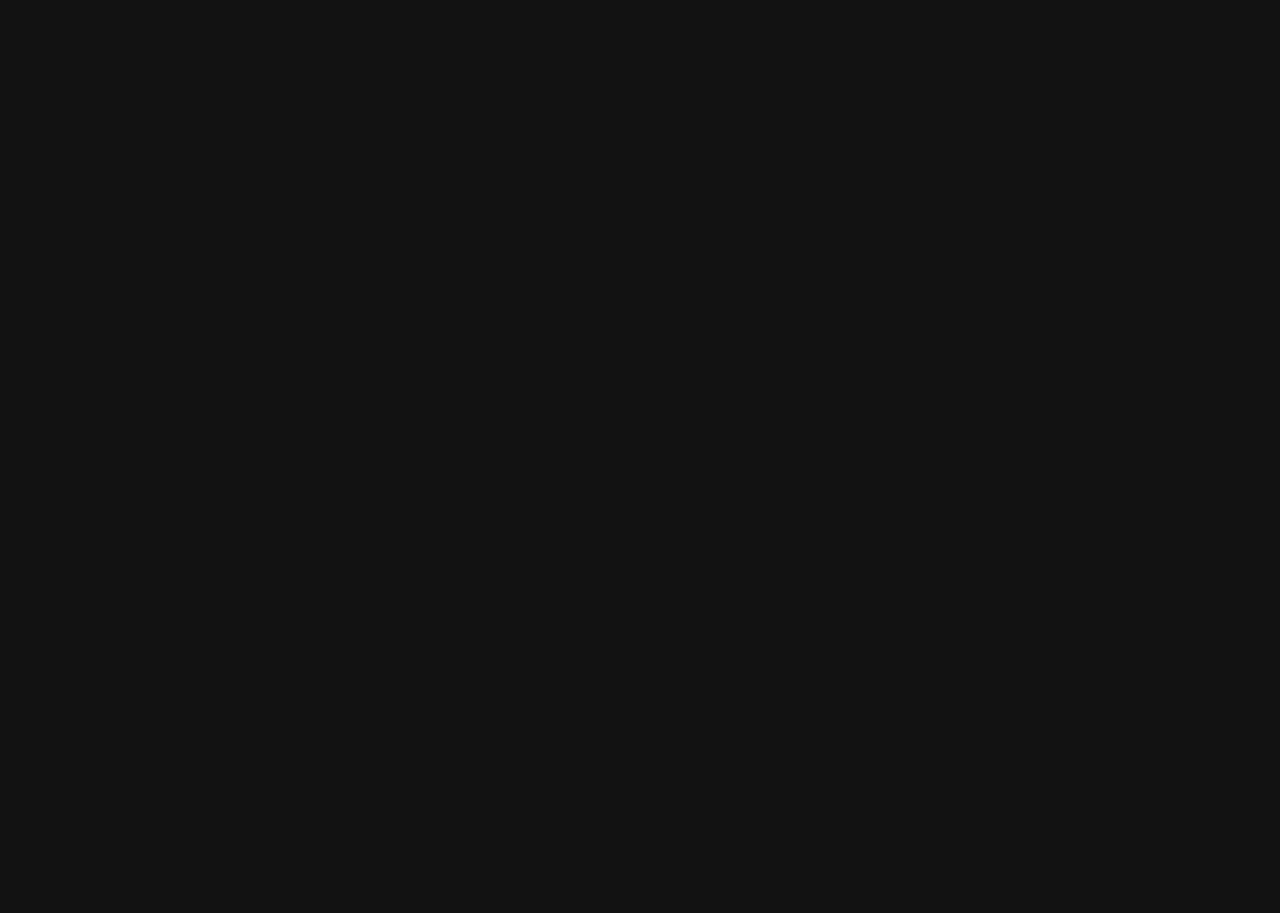
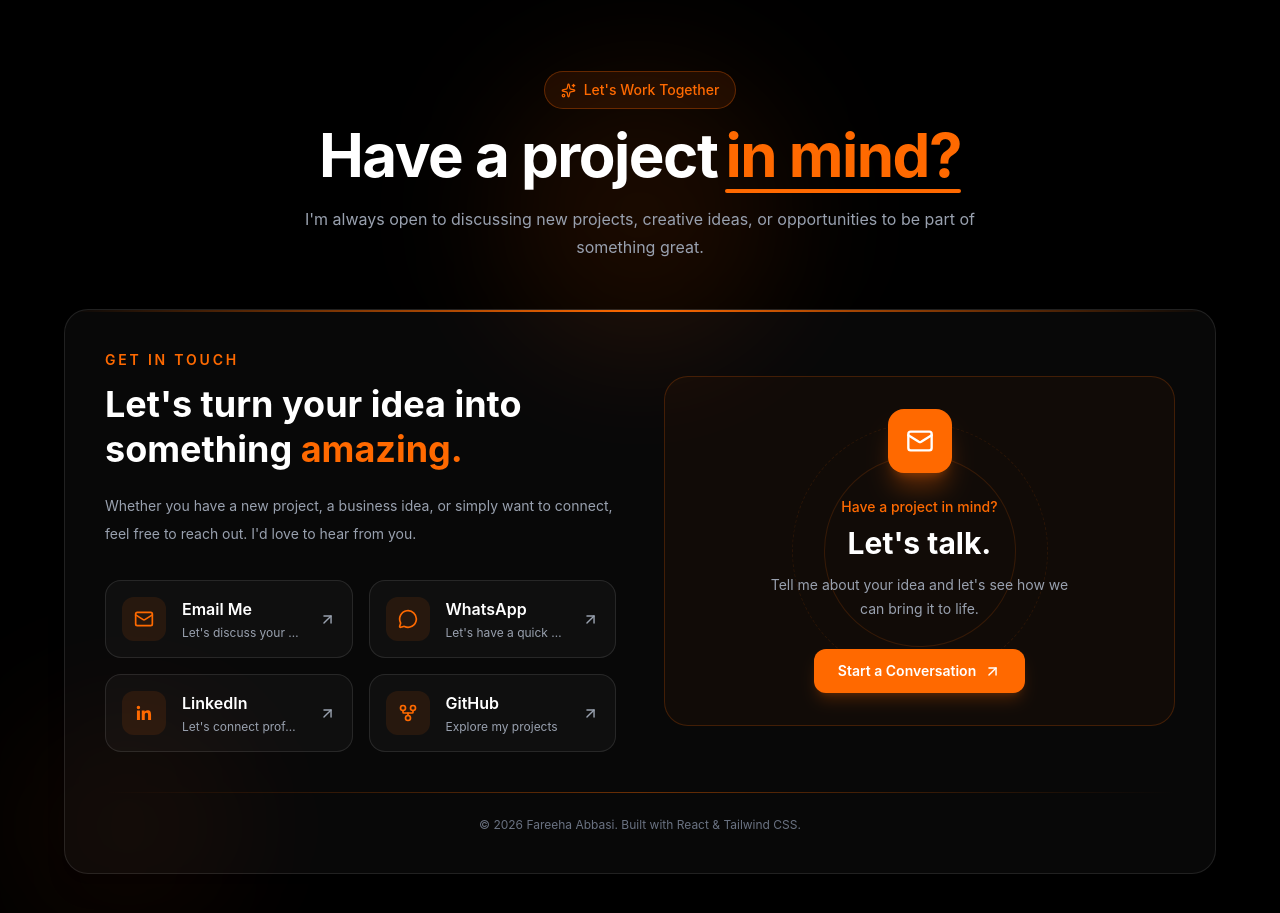
Before and after one commit to fareehaabbasi/Portfolio, a React (Vite) app: page / in a window 1280 px wide. Shown: the part 7600-8513 px from the top of the page. Before the commit the page ends 7591 px from the top, so only its background shows below. Built offline with nearby package versions, Linux system fonts and the light colour scheme.

Commit message:
contectSec-complete

```diff
--- a/src/App.jsx
+++ b/src/App.jsx
@@ -7,6 +7,7 @@
 import Skills from "./components/Skills";
 import ServicesOffer from "./components/ServicesOffer";
 import Project from "./components/Project";
+import ContactSec from "./components/ContactSec";
 
 const App = () => {
   const [darkMode, setDarkMode] = useState(true);
@@ -61,6 +62,9 @@
 
       {/* Project */}
       <Project darkMode={darkMode} />
+
+      {/* Contact */}
+      <ContactSec darkMode={darkMode} />
     </div>
   );
 };
--- /dev/null
+++ b/src/components/ContactSec.jsx
@@ -0,0 +1,233 @@
+import React from "react";
+import { motion } from "framer-motion";
+import {
+  Mail,
+  ArrowUpRight,
+  GitFork,
+  MessageCircle,
+  Sparkles,
+} from "lucide-react";
+
+// LinkedIn icon — lucide-react ke export error se bachne ke liye
+const LinkedInIcon = ({ size = 20, className = "" }) => (
+  <svg
+    width={size}
+    height={size}
+    viewBox="0 0 24 24"
+    fill="currentColor"
+    className={className}
+    xmlns="http://www.w3.org/2000/svg"
+  >
+    <path d="M20.45 20.45h-3.56v-5.57c0-1.33-.03-3.04-1.85-3.04-1.85 0-2.14 1.45-2.14 2.94v5.67H9.34V9h3.42v1.56h.05c.48-.9 1.64-1.85 3.37-1.85 3.61 0 4.28 2.38 4.28 5.48v6.26ZM5.32 7.43a2.07 2.07 0 1 1 0-4.14 2.07 2.07 0 0 1 0 4.14ZM3.54 20.45H7.1V9H3.54v11.45Z" />
+  </svg>
+);
+
+const contactItems = [
+  {
+    label: "Email Me",
+    text: "Let's discuss your project",
+    href: "mailto:abbasifareeha9@gmail.com",
+    icon: Mail,
+    external: false,
+  },
+  {
+    label: "WhatsApp",
+    text: "Let's have a quick chat",
+    href: "https://wa.me/923323792133",
+    icon: MessageCircle,
+    external: true,
+  },
+  {
+    label: "LinkedIn",
+    text: "Let's connect professionally",
+    href: "https://www.linkedin.com/in/fareeha-abbasi2005/",
+    icon: LinkedInIcon,
+    external: true,
+  },
+  {
+    label: "GitHub",
+    text: "Explore my projects",
+    href: "https://github.com/fareehaabbasi",
+    icon: GitFork,
+    external: true,
+  },
+];
+
+const ContactSec = () => {
+  return (
+    <section
+      id="contact"
+      className="relative overflow-hidden bg-white px-6 py-16 text-black dark:bg-black dark:text-white md:px-10 md:py-20"
+    >
+      {/* Background Glow */}
+      <div className="pointer-events-none absolute left-1/2 top-20 h-72 w-72 -translate-x-1/2 rounded-full bg-orange-500/10 blur-3xl" />
+
+      <div className="pointer-events-none absolute bottom-0 left-0 h-64 w-64 rounded-full bg-orange-500/5 blur-3xl" />
+
+      <div className="relative mx-auto max-w-6xl">
+        {/* Heading */}
+        <motion.div
+          initial={{ opacity: 0, y: 30 }}
+          whileInView={{ opacity: 1, y: 0 }}
+          viewport={{ once: true }}
+          transition={{ duration: 0.6 }}
+          className="mb-12 text-center"
+        >
+          <div className="mb-4 inline-flex items-center gap-2 rounded-full border border-orange-500/30 bg-orange-500/10 px-4 py-2 text-sm font-medium text-orange-500">
+            <Sparkles size={15} />
+            Let's Work Together
+          </div>
+
+          <h2 className="text-4xl font-bold tracking-tight sm:text-5xl md:text-6xl">
+            Have a project
+            <span className="relative ml-2 inline-block text-orange-500">
+              in mind?
+              <span className="absolute -bottom-2 left-0 h-1 w-full rounded-full bg-orange-500" />
+            </span>
+          </h2>
+
+          <p className="mx-auto mt-5 max-w-2xl text-sm leading-7 text-gray-600 dark:text-gray-400 sm:text-base">
+            I'm always open to discussing new projects, creative ideas, or
+            opportunities to be part of something great.
+          </p>
+        </motion.div>
+
+        {/* Main Contact Card */}
+        <motion.div
+          initial={{ opacity: 0, y: 40 }}
+          whileInView={{ opacity: 1, y: 0 }}
+          viewport={{ once: true }}
+          transition={{ duration: 0.7 }}
+          className="relative overflow-hidden rounded-3xl border border-gray-200 bg-gray-50 p-6 shadow-xl dark:border-white/10 dark:bg-white/[0.03] md:p-10"
+        >
+          {/* Top Orange Line */}
+          <div className="absolute left-0 top-0 h-[2px] w-full bg-gradient-to-r from-transparent via-orange-500 to-transparent" />
+
+          <div className="grid items-center gap-12 lg:grid-cols-2">
+            {/* Left Side */}
+            <div>
+              <p className="mb-3 text-sm font-semibold uppercase tracking-[0.2em] text-orange-500">
+                Get in touch
+              </p>
+
+              <h3 className="max-w-lg text-3xl font-bold leading-tight sm:text-4xl">
+                Let's turn your idea into something{" "}
+                <span className="text-orange-500">amazing.</span>
+              </h3>
+
+              <p className="mt-5 max-w-lg text-sm leading-7 text-gray-600 dark:text-gray-400">
+                Whether you have a new project, a business idea, or simply want
+                to connect, feel free to reach out. I'd love to hear from you.
+              </p>
+
+              {/* Contact Options */}
+              <div className="mt-8 grid gap-4 sm:grid-cols-2">
+                {contactItems.map((item, index) => {
+                  const Icon = item.icon;
+
+                  return (
+                    <motion.a
+                      key={item.label}
+                      href={item.href}
+                      target={item.external ? "_blank" : undefined}
+                      rel={item.external ? "noreferrer" : undefined}
+                      initial={{ opacity: 0, y: 20 }}
+                      whileInView={{ opacity: 1, y: 0 }}
+                      viewport={{ once: true }}
+                      transition={{ delay: index * 0.1, duration: 0.4 }}
+                      whileHover={{ y: -5, scale: 1.02 }}
+                      className="group relative flex items-center gap-4 rounded-2xl border border-gray-200 bg-white p-4 transition-all duration-300 hover:border-orange-500/40 hover:shadow-lg hover:shadow-orange-500/10 dark:border-white/10 dark:bg-white/[0.03]"
+                    >
+                      <div className="flex h-11 w-11 shrink-0 items-center justify-center rounded-xl bg-orange-500/10 text-orange-500 transition-all duration-300 group-hover:bg-orange-500 group-hover:text-white">
+                        <Icon size={20} />
+                      </div>
+
+                      <div className="min-w-0 flex-1">
+                        <p className="font-semibold">{item.label}</p>
+                        <p className="mt-1 truncate text-xs text-gray-500 dark:text-gray-400">
+                          {item.text}
+                        </p>
+                      </div>
+
+                      <ArrowUpRight
+                        size={17}
+                        className="text-gray-400 transition-all duration-300 group-hover:-translate-y-1 group-hover:translate-x-1 group-hover:text-orange-500"
+                      />
+                    </motion.a>
+                  );
+                })}
+              </div>
+            </div>
+
+            {/* Right CTA */}
+            <div className="relative flex min-h-[350px] items-center justify-center overflow-hidden rounded-3xl border border-orange-500/20 bg-orange-500/[0.04] p-8">
+              {/* Decorative Rings */}
+              <motion.div
+                animate={{ rotate: 360 }}
+                transition={{
+                  duration: 25,
+                  repeat: Infinity,
+                  ease: "linear",
+                }}
+                className="absolute h-64 w-64 rounded-full border border-orange-500/10 border-dashed"
+              />
+
+              <motion.div
+                animate={{ rotate: -360 }}
+                transition={{
+                  duration: 18,
+                  repeat: Infinity,
+                  ease: "linear",
+                }}
+                className="absolute h-48 w-48 rounded-full border border-orange-500/15"
+              />
+
+              <div className="relative z-10 text-center">
+                <motion.div
+                  whileHover={{ rotate: 8, scale: 1.05 }}
+                  className="mx-auto mb-6 flex h-16 w-16 items-center justify-center rounded-2xl bg-orange-500 text-white shadow-xl shadow-orange-500/30"
+                >
+                  <Mail size={28} />
+                </motion.div>
+
+                <p className="text-sm font-medium text-orange-500">
+                  Have a project in mind?
+                </p>
+
+                <h4 className="mt-2 text-3xl font-bold">
+                  Let's talk.
+                </h4>
+
+                <p className="mx-auto mt-3 max-w-xs text-sm leading-6 text-gray-600 dark:text-gray-400">
+                  Tell me about your idea and let's see how we can bring it to
+                  life.
+                </p>
+
+                <motion.a
+                  href="mailto:abbasifareeha9@gmail.com"
+                  whileHover={{ scale: 1.04 }}
+                  whileTap={{ scale: 0.98 }}
+                  className="mt-7 inline-flex items-center gap-2 rounded-xl bg-orange-500 px-6 py-3 text-sm font-semibold text-white shadow-lg shadow-orange-500/20 transition hover:bg-orange-600"
+                >
+                  Start a Conversation
+                  <ArrowUpRight size={17} />
+                </motion.a>
+              </div>
+            </div>
+          </div>
+
+          {/* Bottom Orange Line */}
+          <div className="mt-10 h-px w-full bg-gradient-to-r from-transparent via-orange-500/40 to-transparent" />
+
+          {/* Copyright */}
+          <p className="pt-6 text-center text-xs text-gray-500 dark:text-gray-500">
+            © {new Date().getFullYear()} Fareeha Abbasi. Built with React &
+            Tailwind CSS.
+          </p>
+        </motion.div>
+      </div>
+    </section>
+  );
+};
+
+export default ContactSec;
```
